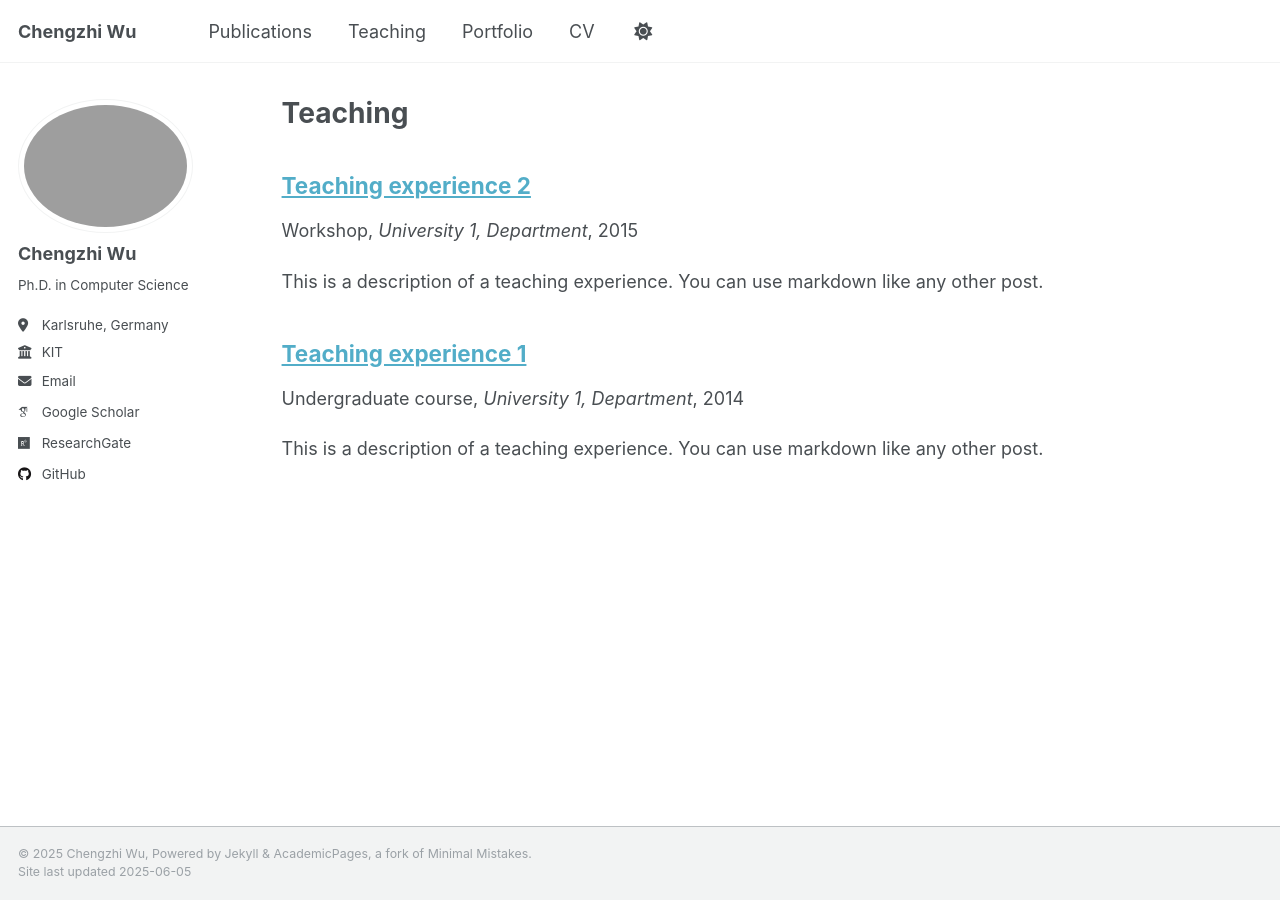
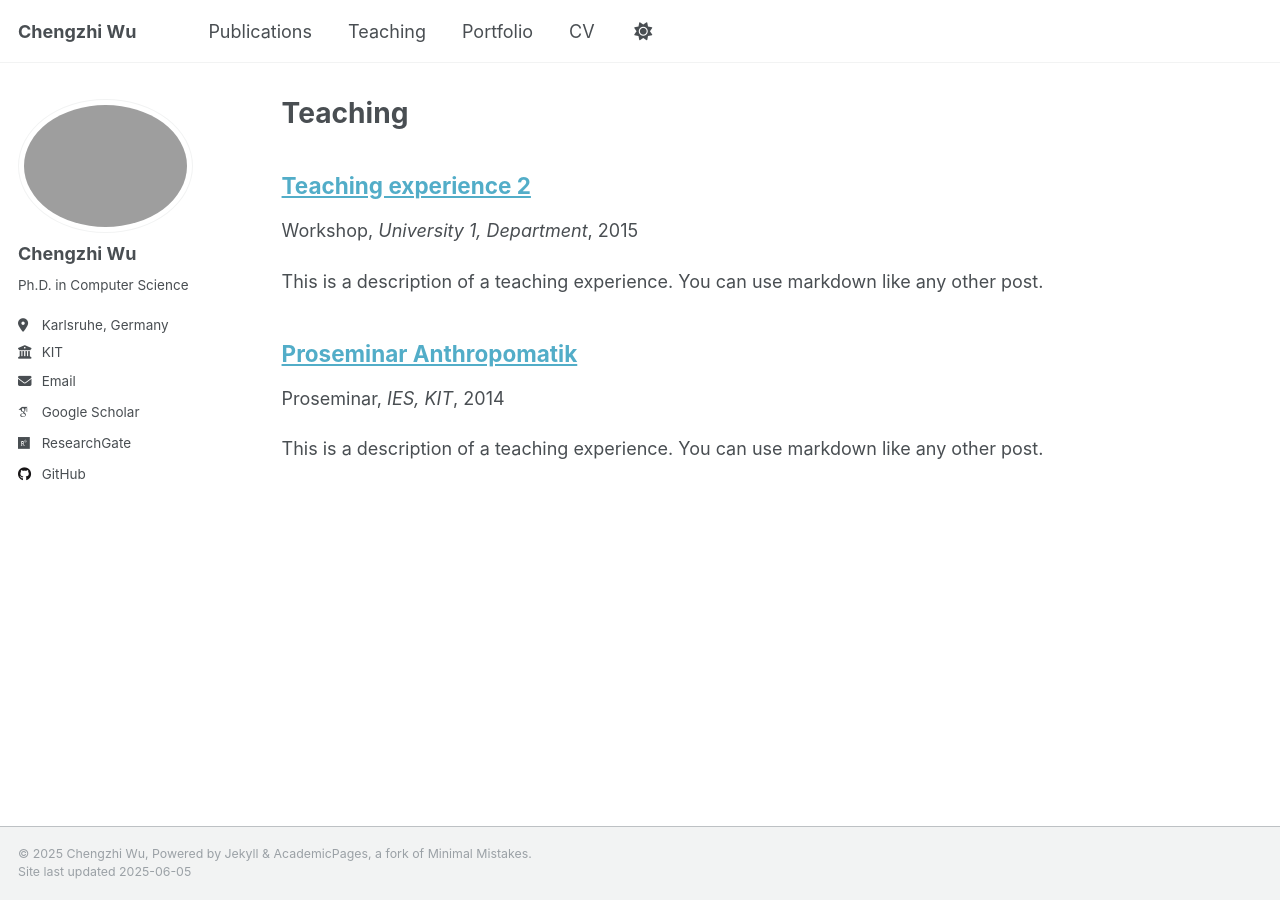
Before and after one commit to stevenczwu/stevenczwu.github.io, a Jekyll site: the page built from _pages/teaching.html, in a window 1280 px wide. Built offline with Jekyll 4.4.1, drawn with Linux system fonts in a browser that asks for light colours; some web fonts are replaced.

Commit message:
update teaching

```diff
--- a/_teaching/2014-spring-teaching-1.md
+++ b/_teaching/2014-spring-teaching-1.md
@@ -1,9 +1,9 @@
 ---
-title: "Teaching experience 1"
+title: "Proseminar Anthropomatik"
 collection: teaching
-type: "Undergraduate course"
-permalink: /teaching/2014-spring-teaching-1
-venue: "University 1, Department"
+type: "Proseminar"
+permalink: "https://ies.iar.kit.edu/lehre_proseminar_anthropomatik.php"
+venue: "IES, KIT"
 date: 2014-01-01
 location: "City, Country"
 ---
```
